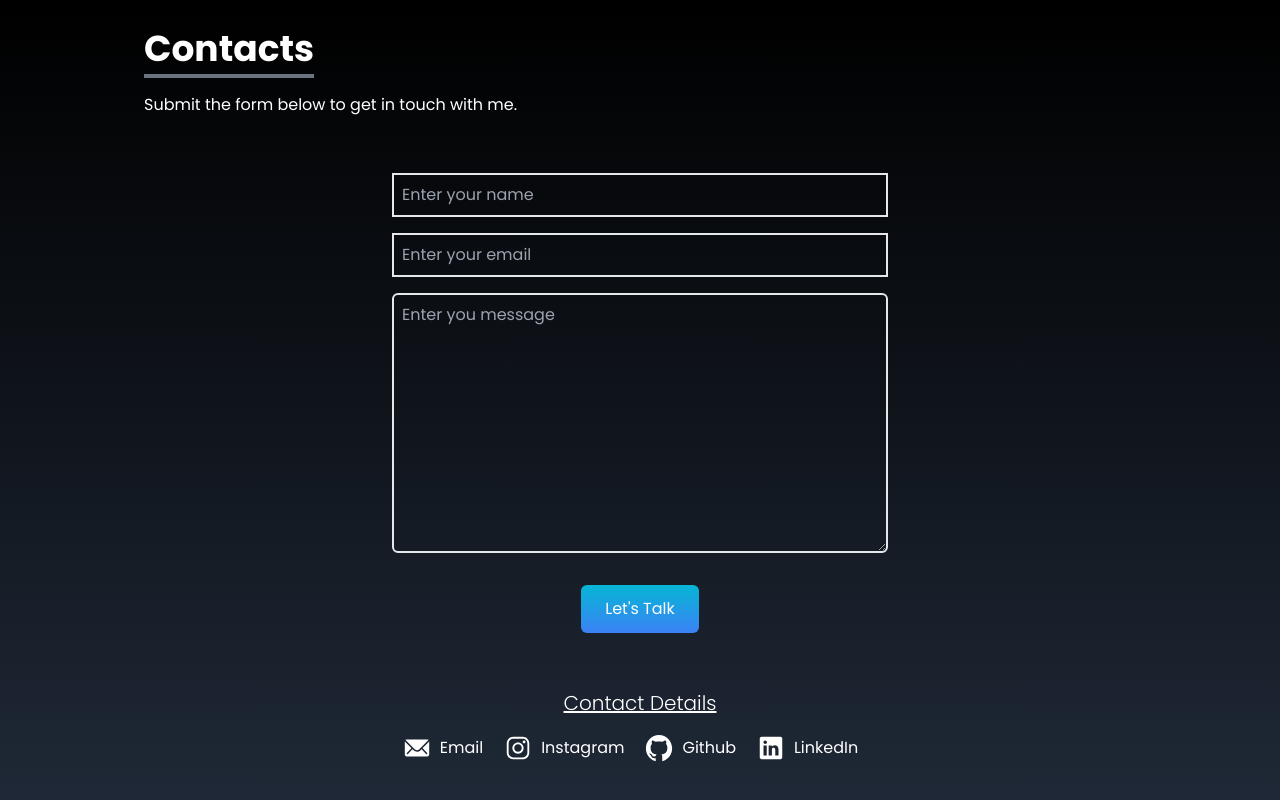
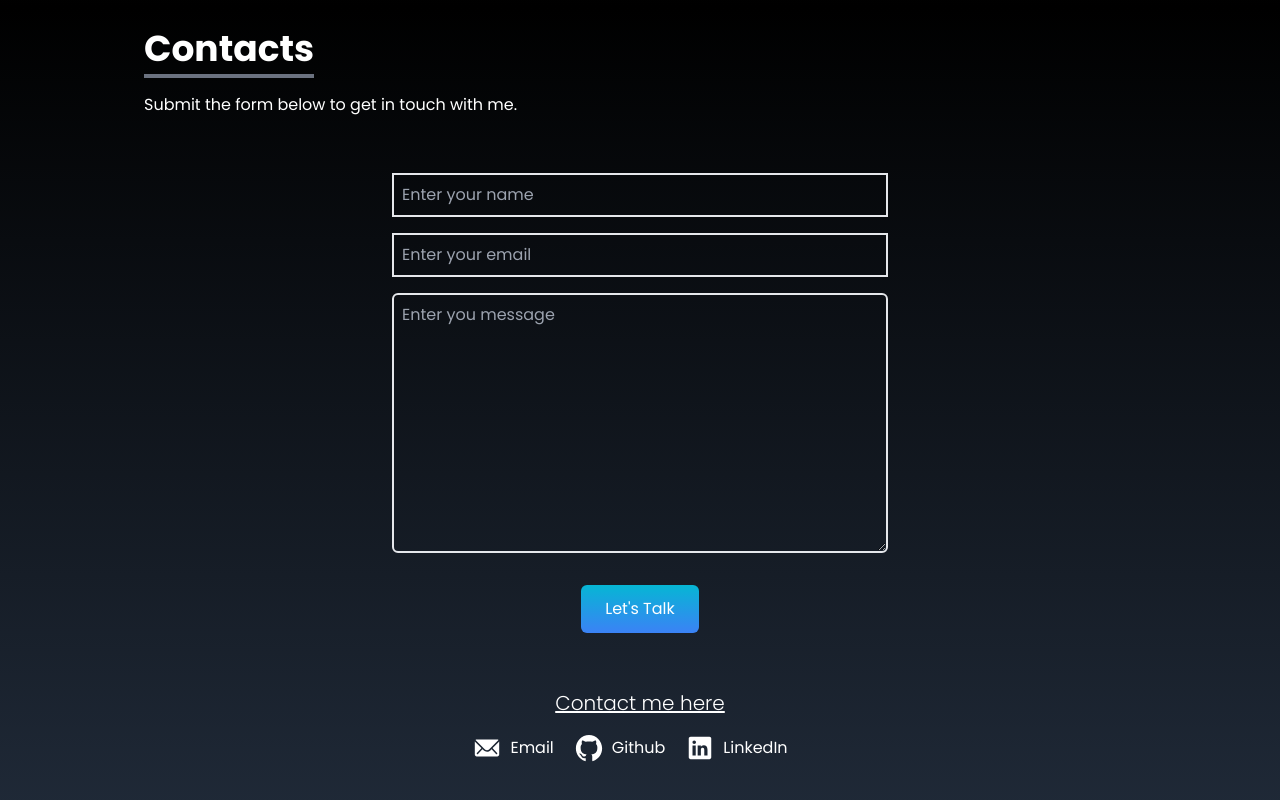
Before and after one commit to phurinjeffy/Portfolio-Website, a React (Vite) app: page / in a window 1280 px wide. Shown: the part 3192-3992 px from the top of the page. Built offline with nearby package versions, Linux system fonts and the light colour scheme.

Commit message:
update contacts

```diff
--- a/src/components/Contacts.tsx
+++ b/src/components/Contacts.tsx
@@ -1,7 +1,6 @@
-import { IoLogoInstagram } from "react-icons/io";
+import { IoIosMail } from "react-icons/io";
 import { IoLogoGithub } from "react-icons/io";
 import { IoLogoLinkedin } from "react-icons/io";
-import { IoIosMail } from "react-icons/io";
 
 const Contacts = () => {
   const contacts = [
@@ -13,18 +12,12 @@ const Contacts = () => {
     },
     {
       id: 2,
-      icon: IoLogoInstagram,
-      title: "Instagram",
-      link: "https://www.instagram.com/jeff.y.pv/",
-    },
-    {
-      id: 3,
       icon: IoLogoGithub,
       title: "Github",
       link: "https://github.com/phurinjeffy",
     },
     {
-      id: 4,
+      id: 3,
       icon: IoLogoLinkedin,
       title: "LinkedIn",
       link: "https://www.linkedin.com/in/phurinjeffy/",
@@ -83,7 +76,7 @@ const Contacts = () => {
 
         <div className="flex flex-col justify-center items-center my-6">
           <p className="text-xl font-light underline mb-4">
-            Contact Details
+            Contact me here
           </p>
           <div className="flex justify-center items-center">
             {contacts.map(({ id, icon: Icon, title, link }) => (
```
